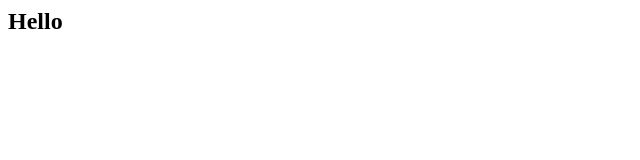
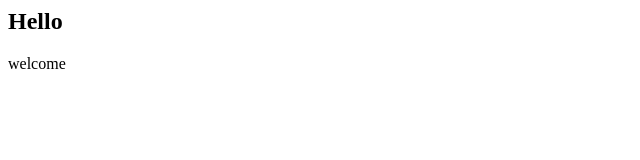
Before and after one commit to Kiryukha0254/testapp, a plain HTML site: page index.html in a window 1280 px wide. Shown: the full height of the page, 0-640 px from the left. Drawn offline with Linux system fonts and the light colour scheme.

Commit message:
welcome paragraph added

```diff
--- a/index.html
+++ b/index.html
@@ -1 +1,2 @@
 <h2>Hello</h2>
+<P>welcome</P>
```
